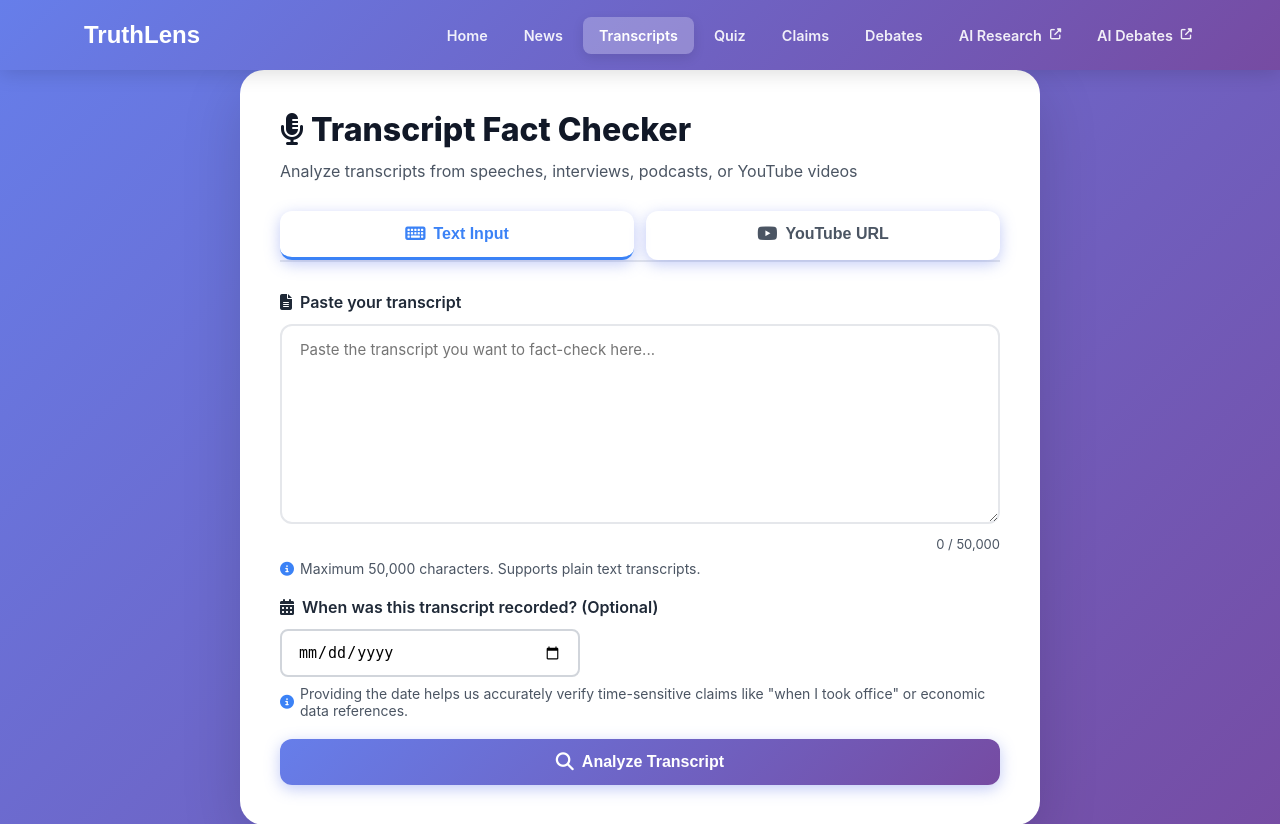
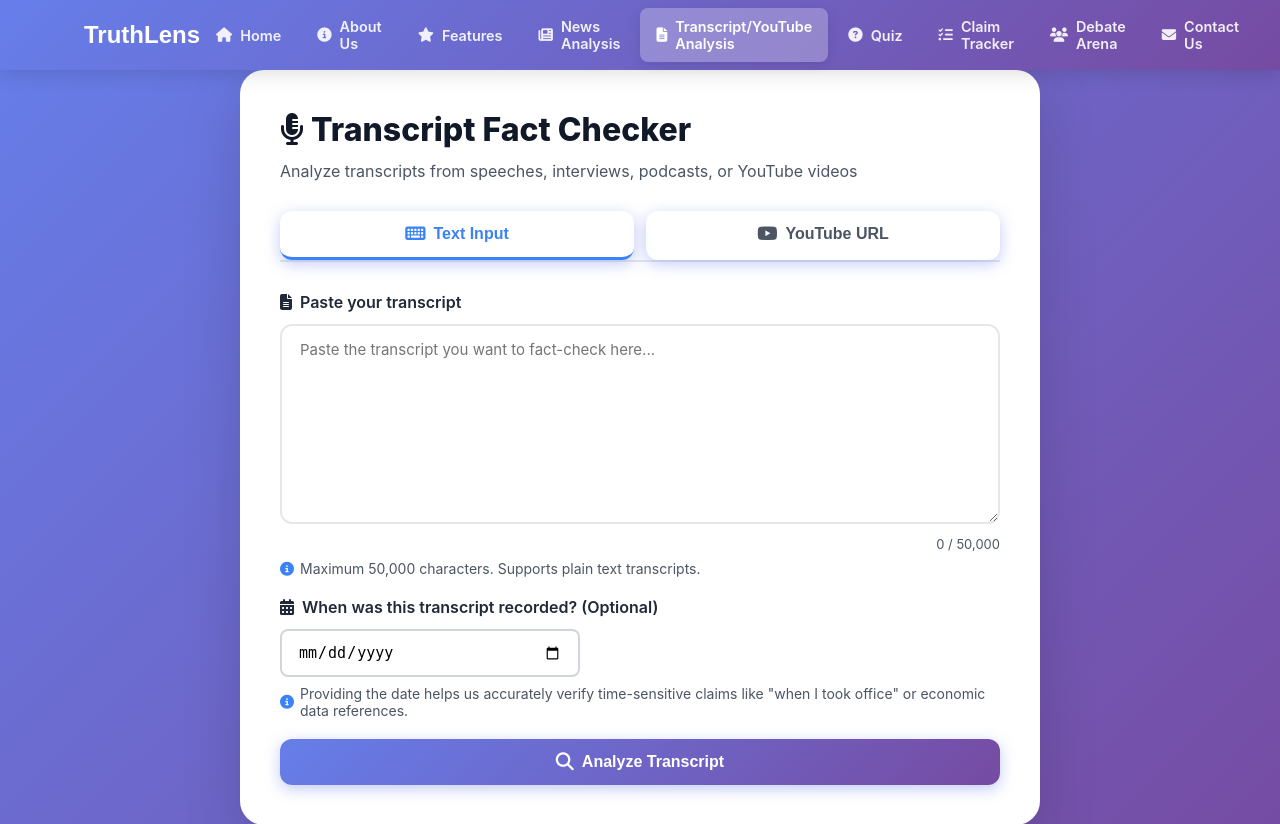
Before and after one commit to Hyperiongate/News, a Flask app: page /transcript in a window 1280 px wide. Shown: the top 824 px of the page. Run offline with Flask 3, Linux system fonts and the light colour scheme.

Commit message:
Update transcript.html

```diff
--- a/templates/transcript.html
+++ b/templates/transcript.html
@@ -455,18 +455,18 @@
             </button>
 
             <ul class="nav-menu" id="navMenu">
-                <li><a href="/" class="nav-link">Home</a></li>
-                <li><a href="/analyze" class="nav-link">News</a></li>
-                <li><a href="/transcript" class="nav-link active">Transcripts</a></li>
-                <li><a href="/quiz" class="nav-link">Quiz</a></li>
-                <li><a href="/claim-tracker" class="nav-link">Claims</a></li>
-                <li><a href="/debate-arena" class="nav-link">Debates</a></li>
-                <li><a href="https://ai-bias-research.onrender.com" class="nav-link" target="_blank">AI Research <i class="fas fa-external-link-alt" style="font-size: 0.7rem;"></i></a></li>
-                <li><a href="https://ai-debate-arena-k8gs.onrender.com" class="nav-link" target="_blank">AI Debates <i class="fas fa-external-link-alt" style="font-size: 0.7rem;"></i></a></li>
+                <li><a href="/" class="nav-link"><i class="fas fa-home"></i> Home</a></li>
+                <li><a href="/about" class="nav-link"><i class="fas fa-info-circle"></i> About Us</a></li>
+                <li><a href="/features" class="nav-link"><i class="fas fa-star"></i> Features</a></li>
+                <li><a href="/analyze" class="nav-link"><i class="fas fa-newspaper"></i> News Analysis</a></li>
+                <li><a href="/transcript" class="nav-link active"><i class="fas fa-file-alt"></i> Transcript/YouTube Analysis</a></li>
+                <li><a href="/quiz" class="nav-link"><i class="fas fa-question-circle"></i> Quiz</a></li>
+                <li><a href="/claim-tracker" class="nav-link"><i class="fas fa-tasks"></i> Claim Tracker</a></li>
+                <li><a href="/debate-arena" class="nav-link"><i class="fas fa-users"></i> Debate Arena</a></li>
+                <li><a href="/contact" class="nav-link"><i class="fas fa-envelope"></i> Contact Us</a></li>
             </ul>
         </div>
     </nav>
-
     <!-- Main Content -->
     <div id="input-section" class="container">
         <h1 style="font-size: 32px; font-weight: 800; margin-bottom: 12px; color: var(--gray-900);">
```
